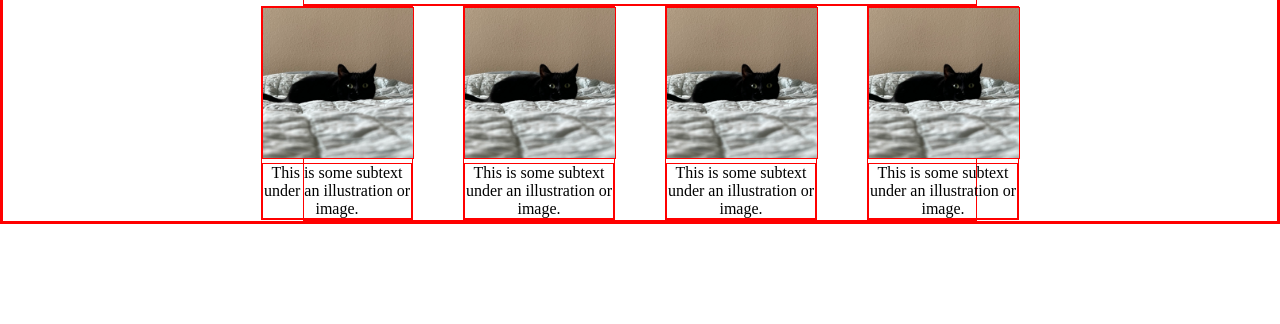
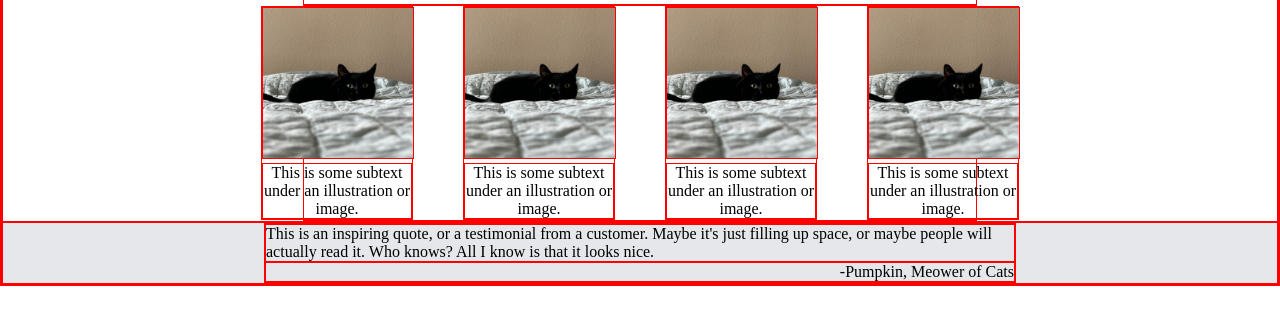
Before and after one commit to mr-wontdo/landing-page, a plain HTML site: page index.html in a window 1280 px wide. Shown: the part 380-704 px from the top of the page. Drawn offline with Linux system fonts and the light colour scheme.

Commit message:
Add section three content to index.html and styles.css

```diff
--- a/index.html
+++ b/index.html
@@ -43,10 +43,11 @@
                 </div>
             </div>
         </div>
-
-
-
-
-
+        <div class="section-three">
+            <div class="quote-container">
+                <div class="quote">This is an inspiring quote, or a testimonial from a customer. Maybe it's just filling up space, or maybe people will actually read it. Who knows? All I know is that it looks nice.</div>
+                <div class="quotee">-Pumpkin, Meower of Cats</div>
+            </div>
+        </div>
     </body>
 </html>
--- a/styles.css
+++ b/styles.css
@@ -58,3 +58,17 @@ a {
     height: auto;
     width: 150px;
 }
+
+.section-three {
+    background-color: #E5E7EB;
+    display: flex;
+    justify-content: center;
+}
+
+.quote-container {
+    width: 750px;
+}
+
+.quotee {
+    text-align: end;
+}
```
